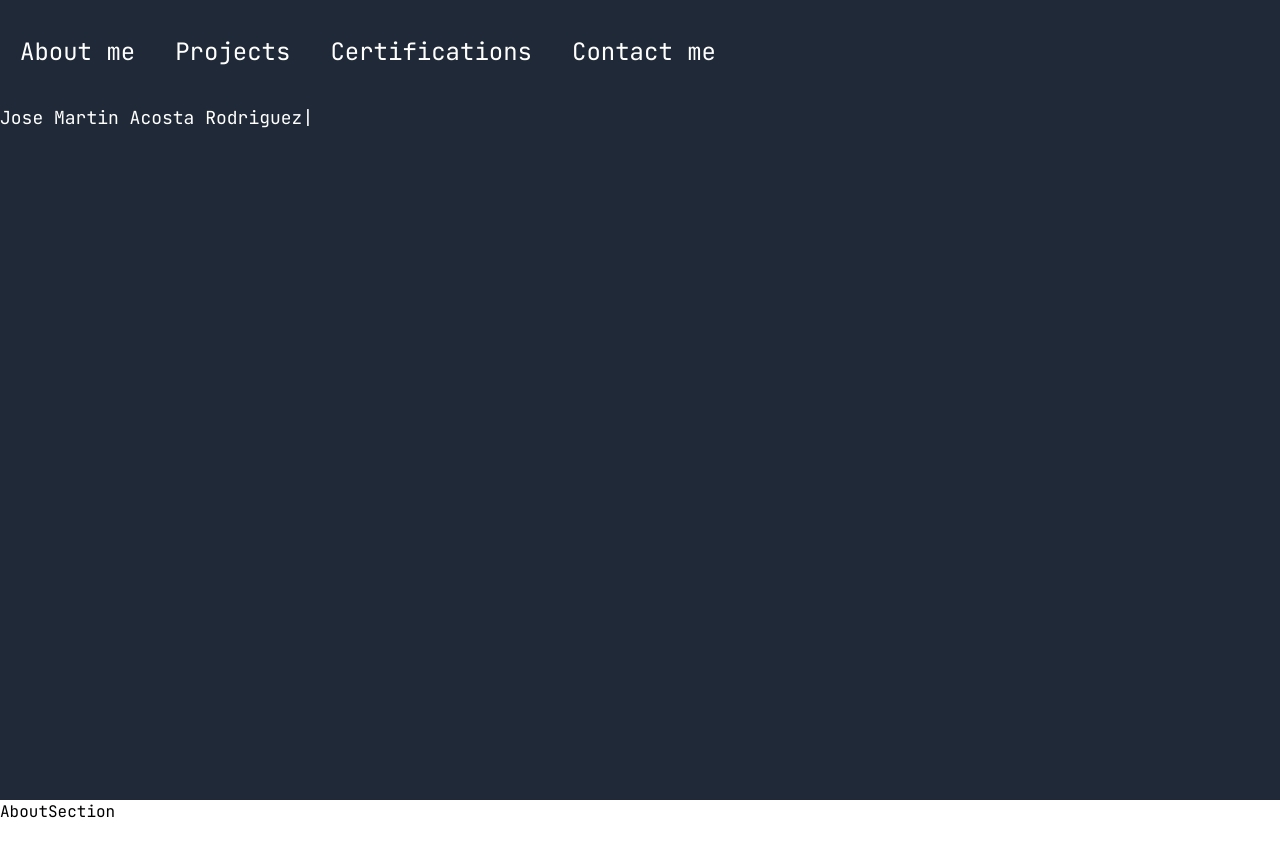
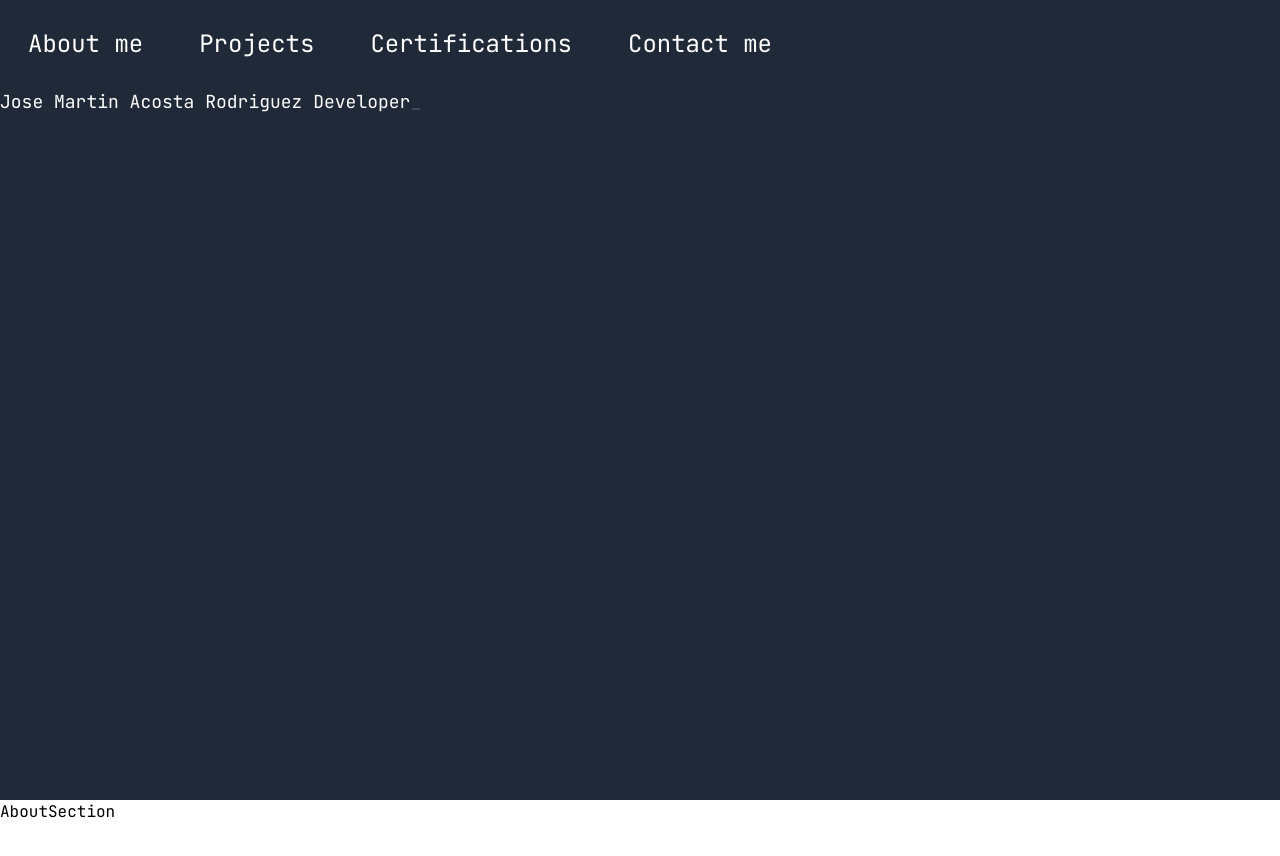
Before and after one commit to acostajoma/Portfolio, a React (Vite) app: page / in a window 1280 px wide. Shown: the top 856 px of the page. Built offline with nearby package versions, Linux system fonts and the light colour scheme.

Commit message:
Added effect to navigation bar urls

```diff
--- a/src/components/elements/NavigationBar.jsx
+++ b/src/components/elements/NavigationBar.jsx
@@ -1,12 +1,10 @@
 const NavigationBar = () => {
   return (
-    <nav>
-        <ul className="flex text-2xl text-white">
-            <li className="py-9 px-5"><a href="#about">About me</a></li>
-            <li className="py-9 px-5"><a href="#projects">Projects</a></li>
-            <li className="py-9 px-5"><a href="#certifications">Certifications</a></li>
-            <li className="py-9 px-5"><a href="#contact">Contact me</a></li>
-        </ul>
+    <nav className="flex py-5 text-2xl text-white">
+      <a className="py-2 mx-7 relative after:content-[''] after:absolute after:left-0 after:bottom-0 after:w-full after:h-1 after:bg-white after:scale-x-0 after:origin-right after:transition-transform ease-in after:duration-500 hover:after:scale-x-100 hover:after:origin-left" href="#about">About me</a>
+      <a className="py-2 mx-7 relative after:content-[''] after:absolute after:left-0 after:bottom-0 after:w-full after:h-1 after:bg-white after:scale-x-0 after:origin-right after:transition-transform ease-in after:duration-500 hover:after:scale-x-100 hover:after:origin-left" href="#projects">Projects</a>
+      <a className="py-2 mx-7 relative after:content-[''] after:absolute after:left-0 after:bottom-0 after:w-full after:h-1 after:bg-white after:scale-x-0 after:origin-right after:transition-transform ease-in after:duration-500 hover:after:scale-x-100 hover:after:origin-left" href="#certifications">Certifications</a>
+      <a className="py-2 mx-7 relative after:content-[''] after:absolute after:left-0 after:bottom-0 after:w-full after:h-1 after:bg-white after:scale-x-0 after:origin-right after:transition-transform ease-in after:duration-500 hover:after:scale-x-100 hover:after:origin-left" href="#contact">Contact me</a>
     </nav>
   )
 }
--- a/src/components/elements/TypingEffect.jsx
+++ b/src/components/elements/TypingEffect.jsx
@@ -3,32 +3,22 @@ import { useEffect, useState } from "react"
 const TypingEffect = ({textToType}) => {
 
     const [text, setText] = useState('')
-    const [showPipe, setShowPipe] = useState(true)
 
     useEffect( () => {
         typeWriter()
     }, [])
 
-    // useEffect(() => {
-
-    // }, [text])
 
     const typeWriter = (i=0, typed='') => {
         if ( i < textToType.length) {
             typed = `${typed}${textToType.charAt(i)}`
             setText(typed)
-            i++
-            setTimeout(() => typeWriter(i, typed),120);
-        } else {
-            blinkingPipe()
+            setTimeout(() => typeWriter(++i, typed),120);
         }
     }
 
-    const blinkingPipe = () => {}
-
-
     return (
-        <h2 className="text-white text-lg">{text}<span className={ showPipe ? '' : 'hidden'}>|</span></h2>
+        <h2 className="text-white text-lg">{text}<span className="animate-ping">_</span></h2>
     )
 }
 
--- a/src/components/sections/Header.jsx
+++ b/src/components/sections/Header.jsx
@@ -6,7 +6,7 @@ const Header = () => {
         <header className="h-screen bg-gray-800">
             <NavigationBar />
             <TypingEffect
-                textToType={'Jose Martin Acosta Rodriguez'}
+                textToType={`Jose Martin Acosta Rodriguez Developer`}
             />
         </header>
     )
```
